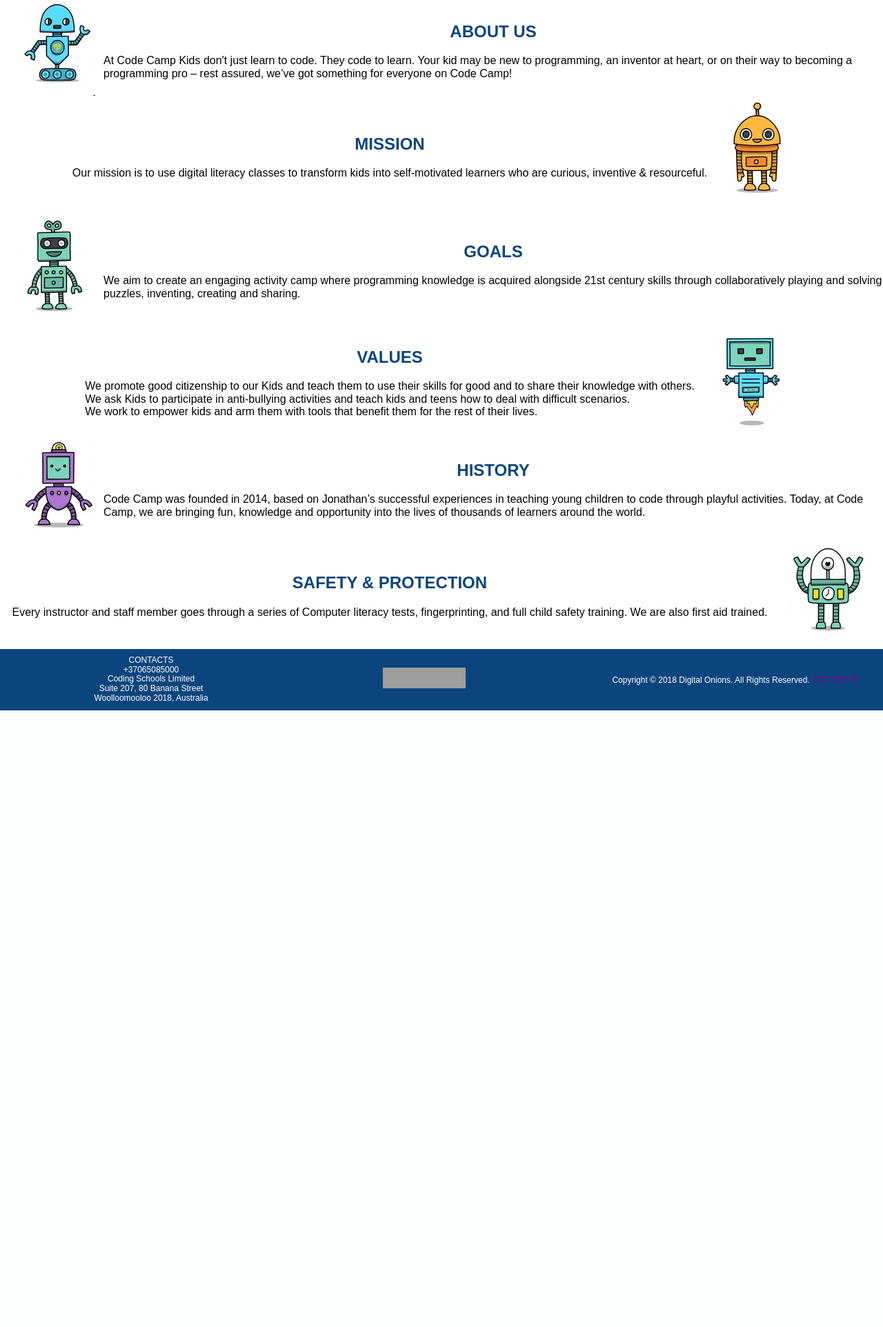
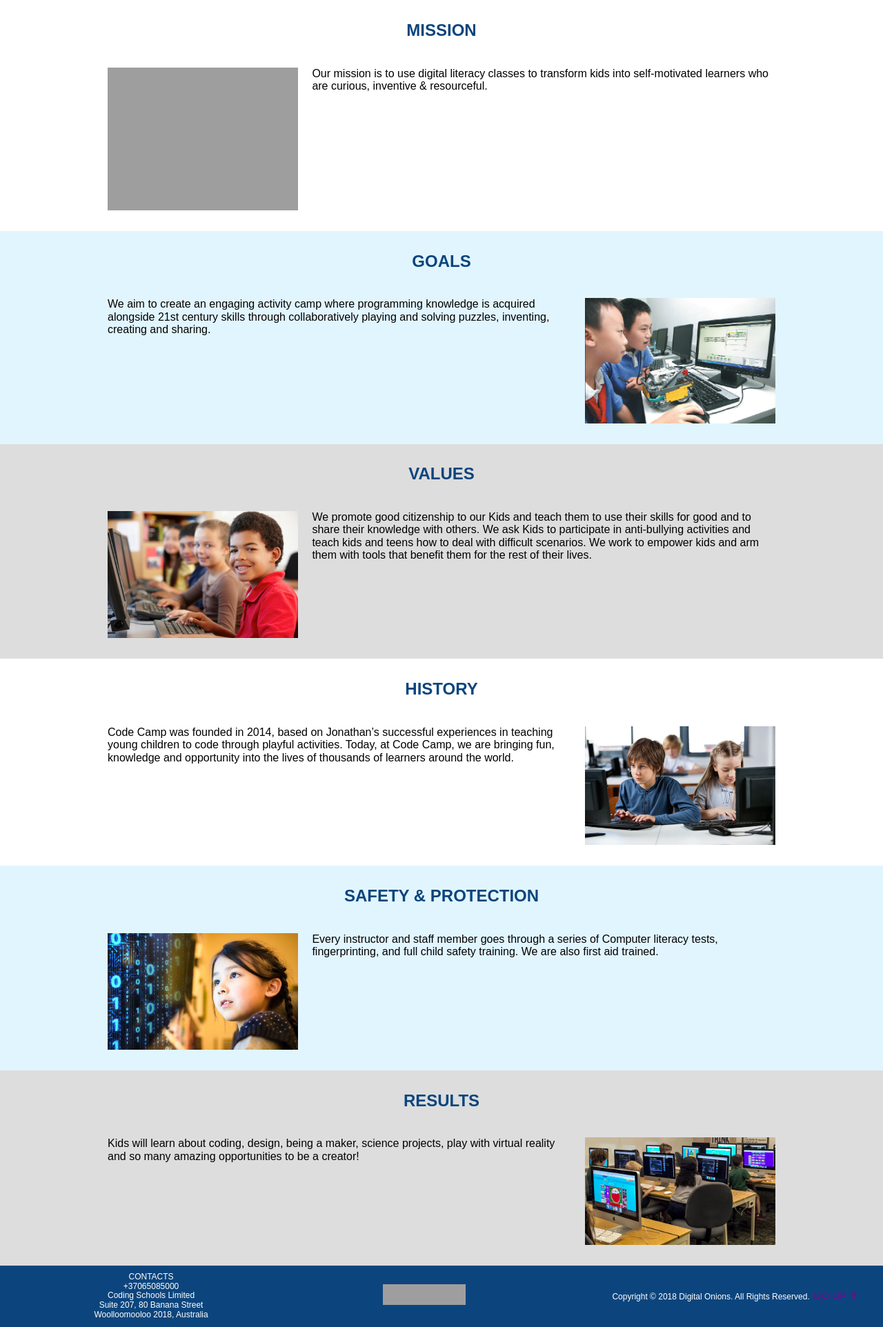
Before and after one commit to bazilikas/frontend1, a PHP site: page /about.html in a window 1280 px wide. Shown: the part 50-1974 px from the top of the page at 69% size. Before the commit the page ends 1080 px from the top, so only its background shows below. Run offline with PHP 8.4, Linux system fonts and the light colour scheme; grey boxes are pictures that could not be loaded.

Commit message:
Add files via upload
about srities dizaino atnaujinimai

```diff
--- a/about.html
+++ b/about.html
@@ -64,76 +64,53 @@
 	    </div>
 	</header>
   <!--=========================ABOUT========================-->
+	<div class="missionblock">
+	   <h2 id="mission">MISSION</h2>
+	   <section class="aboutsection">
+	    <img src="images/about1.jpg" alt="mission"/>
+		<p>Our mission is to use digital literacy classes to transform kids into self-motivated learners who are curious, inventive & resourceful.</p>
+	   </section>
+	</div>
 
-  <div class="about-wrapper">
+	<div class="goulsblock">
+	   <h2 id="goals">GOALS</h2>
+	   <section class="aboutsection">
+	    <p>We aim to create an engaging activity camp where programming knowledge is acquired alongside 21st century skills through collaboratively playing and solving puzzles, inventing, creating and sharing.</p>
+		<img src="images/about2.jpg" alt="gouls"/>
+		</section>
+	</div>
+	<div class="valuesblock">
+	   <h2 id="values">VALUES</h2>
+	   <section class="aboutsection">
+	    <img src="images/about3.jpg" alt="values"/>
+		<p>We promote good citizenship to our Kids and teach them to use their skills for good and to share their knowledge with others. We ask Kids to participate in anti-bullying activities and teach kids and teens how to deal with difficult scenarios.
+		We work to empower kids and arm them with tools that benefit them for the rest of their lives.</p>
+	   </section>
+	</div>
+<div class="historyblock">
+	   <h2 id="history">HISTORY</h2>
+	   <section class="aboutsection">
+	    <p>Code Camp was founded in 2014, based on Jonathan’s successful experiences in teaching young children to code through playful activities. Today, at Code Camp, we are bringing fun, knowledge and opportunity into the lives of thousands of learners around the world.</p>
+		<img src="images/about4.jpg" alt="history"/>
+		</section>
+	</div>
 
-		<section class="aboutblock">
-			<div class="about-img">
-			<img src="images/robot3.png" alt="robot.png"/>
-			</div>
-			<div class="onlytext">
-				<h2 id="about">ABOUT US</h2>
-				<p>At Code Camp Kids don't just learn to code. They code to learn. Your kid may be new to programming, an inventor at heart, or on their way to becoming a programming pro – rest assured, we’ve got something for everyone on Code Camp!</p>
-			</div>
+<div class="safetyblock">
+	   <h2 id="safety">SAFETY & PROTECTION</h2>
+	   <section class="aboutsection">
+	    <img src="images/about5.jpg" alt="safety"/>
+		<p>Every instructor and staff member goes through a series of Computer literacy tests, fingerprinting, and full child safety training.  We are also first aid trained.</p>
+	   </section>
+	</div>
+
+<div class="resultsblock">
+	   <h2 id="results">RESULTS</h2>
+	   <section class="aboutsection">
+	    <p>Kids will learn about coding, design, being a maker, science projects, play with virtual reality and so many amazing opportunities to be a creator!</p>
+		<img src="images/about6.jpg" alt="results"/>
 		</section>
+	</div>
 
-
-		<section class="misionblock">
-			<div class="onlytext">
-				<h2 id="mission">MISSION</h2>
-				<p>Our mission is to use digital literacy classes to transform kids into self-motivated learners who are curious, inventive & resourceful.</p>
-			</div>
-			<div class="about-img">
-				<img src="images/robot.png" alt="robot.png"/>
-			</div>
-		</section>
-
-
-		<section class="goalsblock">
-			<div class="about-img">
-				<img src="images/robot1.png" alt="robot.png"/>
-			</div>
-				<div class="onlytext">
-					<h2 id="goals">GOALS</h2>
-					<p>We aim to create an engaging activity camp where programming knowledge is acquired alongside 21st century skills through collaboratively playing and solving puzzles, inventing, creating and sharing. </p>
-				</div>
-		</section>
-
-		<section class="valuesblock">
-				<div class="onlytext">
-					<h2 id="values">VALUES</h2>
-					<p>We promote good citizenship to our Kids and teach them to use their skills for good and to share their knowledge with others.<br>
-						We ask Kids to participate in anti-bullying activities and teach kids and teens how to deal with difficult scenarios.<br>
-						We work to empower kids and arm them with tools that benefit them for the rest of their lives.</p>
-				</div>
-				<div class="about-img">
-					<img src="images/robot2.png" alt="robot.png"/>
-				</div>
-			</section>
-
-
-			<section class="historyblock">
-				<div class="about-img">
-					<img src="images/robot4.png" alt="robot.png"/>
-				</div>
-				<div class="onlytext">
-					<h2 id="history">HISTORY</h2>
-					<p>Code Camp was founded in 2014, based on Jonathan’s successful experiences in teaching young children to code through playful activities. Today, at Code Camp, we are bringing fun, knowledge and opportunity into the lives of thousands of learners around the world.</p>
-				</div>
-			</section>
-
-
-			<section class="safetyblock">
-					<div class="onlytext">
-						<h2 id="safety">SAFETY & PROTECTION</h2>
-					<p>Every instructor and staff member goes through a series of Computer literacy tests, fingerprinting, and full child safety training.  We are also first aid trained.</p>
-					</div>
-					<div class="about-img">
-						<img src="images/robot5.png" alt="robot.png"/>
-					</div>
-				</section>
-
-	</div>
 
 <!--=============FOOTER==============-->
 
--- a/style.css
+++ b/style.css
@@ -206,7 +206,7 @@ header img{
 	}
 
 	.KTVcontainer section, .lectors-wrapper section, .parentfeedbacks section {
-		max-width: 31%;
+		max-width: 30%;
 		min-width: 300px;
 		background-color: rgba(255, 255, 255, 0.075);
 		padding: 15px;
@@ -214,9 +214,9 @@ header img{
 	}
 
 	.KTVcontainer section img {
-		/* display: block; */
-		/* padding: 10px; */
-		/* margin: 0px auto;	 */
+		display: block;
+		padding: 10px;
+		margin: 0px auto;
 	}
 
 	.KTVcontainer section h2{
@@ -479,8 +479,6 @@ header img{
 		width: 200px;
 	}
 
-/* End of tables section */
-
 /* ==========FAQ=============== */
 /*=======================FAQ DROPDOWN====================*/
 	.faq{
@@ -615,65 +613,35 @@ header img{
 
 /* ==========About Site=============== */
 
-	.about-wrapper{
+.missionblock, .historyblock {
+	background-color:white;
+	padding:10px;
+}
+.goulsblock , .safetyblock{
+	padding: 10px;
+	background-color:#e1f5fe;
+	}
+.valuesblock , .resultsblock{
+	padding: 10px;
+	background-color:#dddddd;}
 
-		/* grid-auto-rows: minmax(165px, auto); */
-		grid-gap: 10px;
+.aboutsection{
+	display:flex;
+	width:80%;
+	margin:0 auto;
+	padding:10px;
+}
+.aboutsection  img{
+	width:30%;
+	padding:10px;
 	}
-
-	.aboutblock, .misionblock, .goalsblock, .valuesblock, .historyblock, .safetyblock, .resultsblock {
-		display: flex;
-		align-items: center;
-		justify-content: center;
-	}
-
-	.about-img, .goals-img, .history-img, .results-img, .safety-img {
-		grid-column-end: 1;
-		width: 150px;
-		padding: 0 30px;
-	}
-
-	.mission-img, .values-img {
-		grid-column-end: 3;
-		width: 150px;
-		padding: 0 30px;
-	}
-
-	.about-txt, .goals-txt, .history-txt, .results-txt{
-		grid-column-end: 2;
-		padding: 10px;
-		background-color:white;
-		width: 950px;
-	}
+.aboutsection p{
+	width:70%;
+	margin:10px;
+}
 
 
-	.mission-txt, .values-txt, .safety-txt{
-		grid-column-end: 2;
-		padding: 10px;
-		width: 950px;
-	}
-
-	.mission-txt, .safety-txt{
-		background-color:#e1f5fe;
-	}
-
-	.values-txt{
-		background-color:#dddddd;
-	}
-
-	.mission-empty, .values-empty, .safety-empty{
-		grid-column-start: 1;
-		width: 150px;
-	}
-
-
-	.about-empty, .goals-empty, .history-empty, .results-empty{
-		grid-column-start: 3;
-		width: 150px;
-	}
-
-
-/* ==========REGISTRACION=============== */
+/* ==========REGISTRATION=============== */
 .registration{
 	background-color: #dddddd;
 	padding:10px;
```
